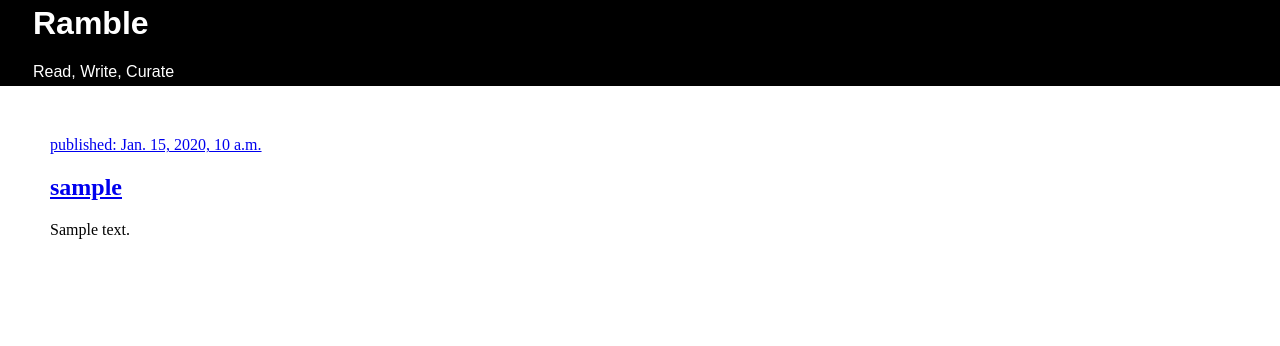
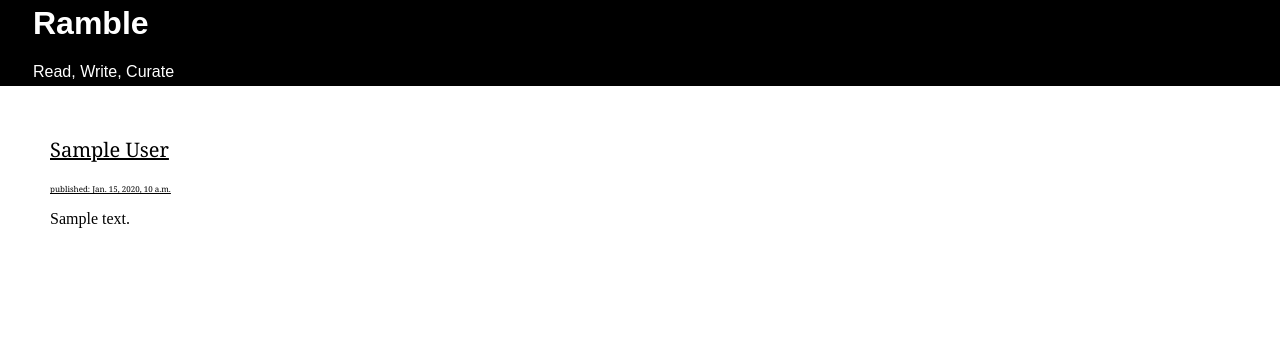
Before and after one commit to shwetharmaiya/responsiberamble, a Django app: page /post/1 in a window 1280 px wide. Shown: the top 346 px of the page. Run offline with Django 3.2, Linux system fonts and the light colour scheme; tables that the repository leaves empty hold one stand-in row (values such as "Sample post").

Commit message:
Changed post css and display.

```diff
--- a/ramble/rambleapp/static/css/style.css
+++ b/ramble/rambleapp/static/css/style.css
@@ -10,6 +10,24 @@
 
 .header a { text-decoration: none; color:white; }
 
+.post-text {
+    font-size: 18px;
+    font-family: Georgia;
+    line-height: 1.618;
+}
+
+.post-username {
+    font-size: 20px;
+    font-family: Georgia
+}
+
+.post-timestamp {
+    font-size: 8px;
+    font-family: Georgia
+}
+
+a {text-decoration: underline; color:black; }
+
 table {
 color:inherit;
 width:100%;
--- a/ramble/rambleapp/templates/rambleapp/post.html
+++ b/ramble/rambleapp/templates/rambleapp/post.html
@@ -2,9 +2,13 @@
 {% block content %}
     {% if post %}
         <div>
-            <p> <a href="../post/{{ post.pk }}"> published: {{ post.post_timestamp }} </a> </p>
-            <h2><a href="../u/{{ post.user_id.id }}">{{ post.user_id }}</a></h2>
-            <p>{{ post.post_text|linebreaksbr }}</p>
+            <p class="post-username">
+                <a href="../u/{{ post.user_id.id }}">{{ post.user_id.first_name }} {{ post.user_id.last_name }}</a>
+            </p>
+            <p class="post-timestamp">
+                <a href="../post/{{ post.pk }}"> published: {{ post.post_timestamp }} </a>
+            </p>
+            <p class="post-format">{{ post.post_text|linebreaksbr }}</p>
         </div>
     {% else %}
         <p> 404 Post not found </p>
```
Also changed, not shown: ramble/rambleapp/templates/rambleapp/index.html (+7 -3 lines), ramble/rambleapp/templates/rambleapp/user.html (+7 -3 lines).
